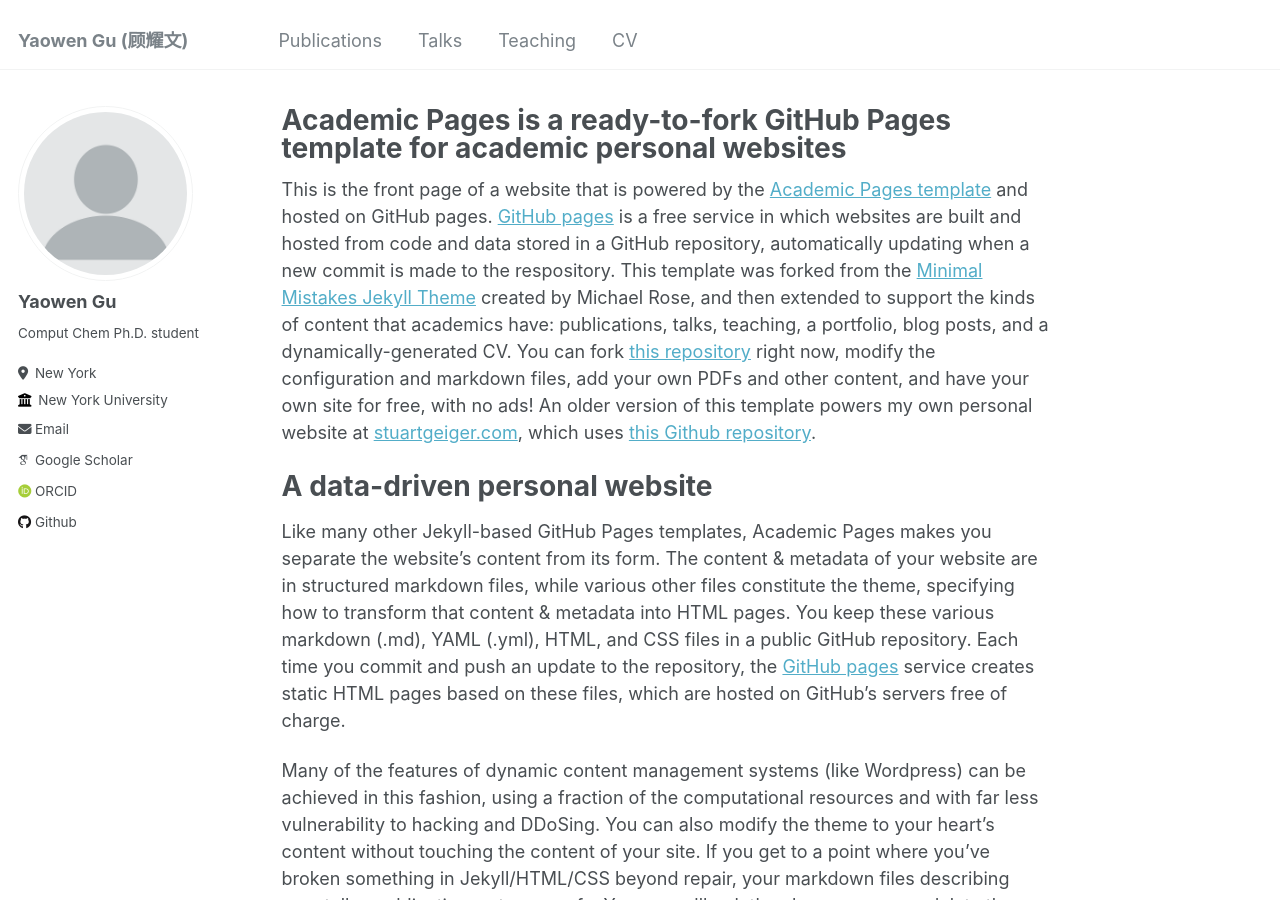
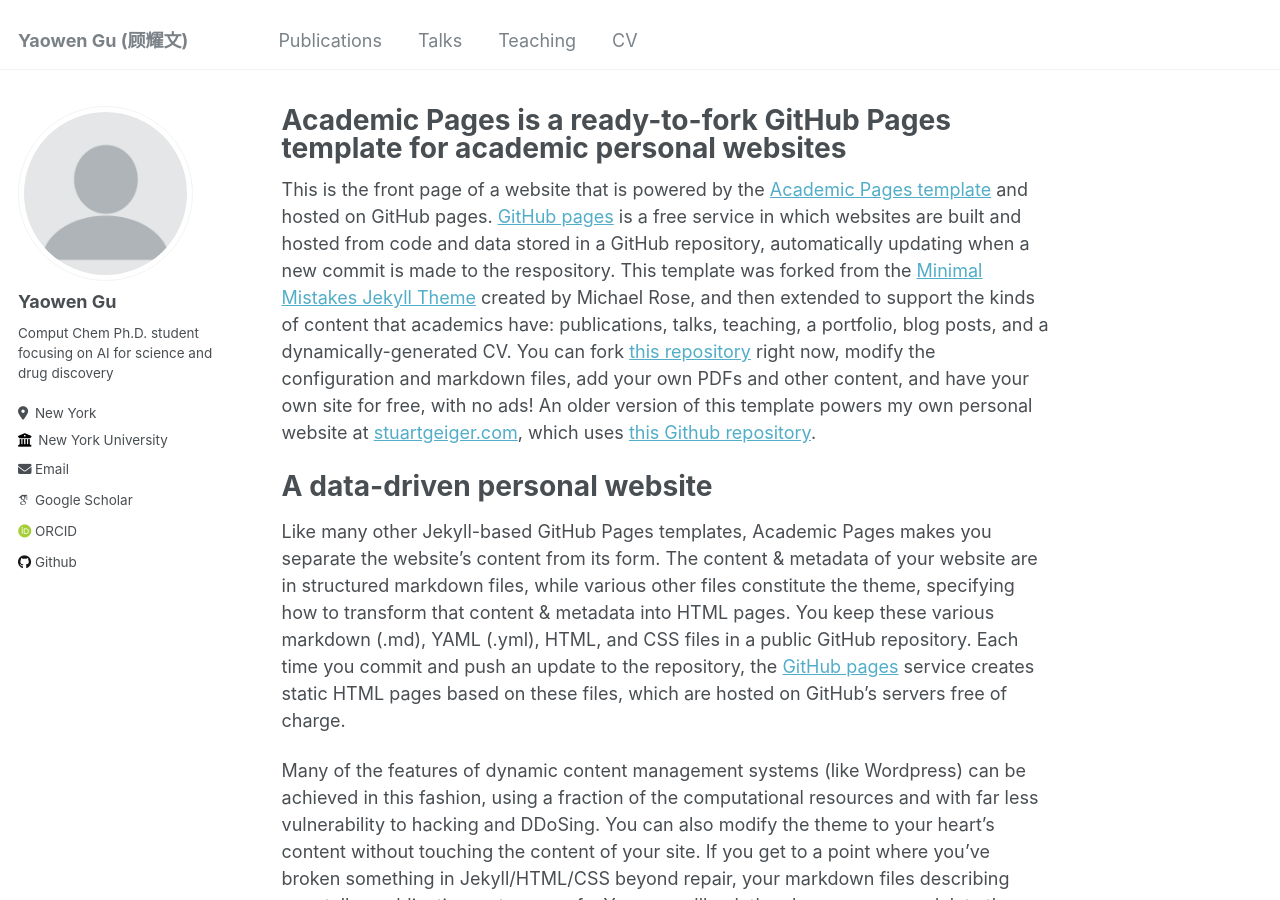
Before and after one commit to gu-yaowen/gu-yaowen.github.io, a Jekyll site: the page built from _pages/about.md, in a window 1280 px wide and 900 px high. Built offline with Jekyll 4.4.1, drawn with Linux system fonts in a browser that asks for light colours; some web fonts are replaced.

Commit message:
Update _config.yml

```diff
--- a/_config.yml
+++ b/_config.yml
@@ -24,7 +24,7 @@
   avatar           : "profile.png"
   name             : "Yaowen Gu"
   pronouns         : # example: "she/her"
-  bio              : "Comput Chem Ph.D. student"
+  bio              : "Comput Chem Ph.D. student focusing on AI for science and drug discovery"
   location         : "New York"
   employer         : "New York University"
   uri              : # URL
```
